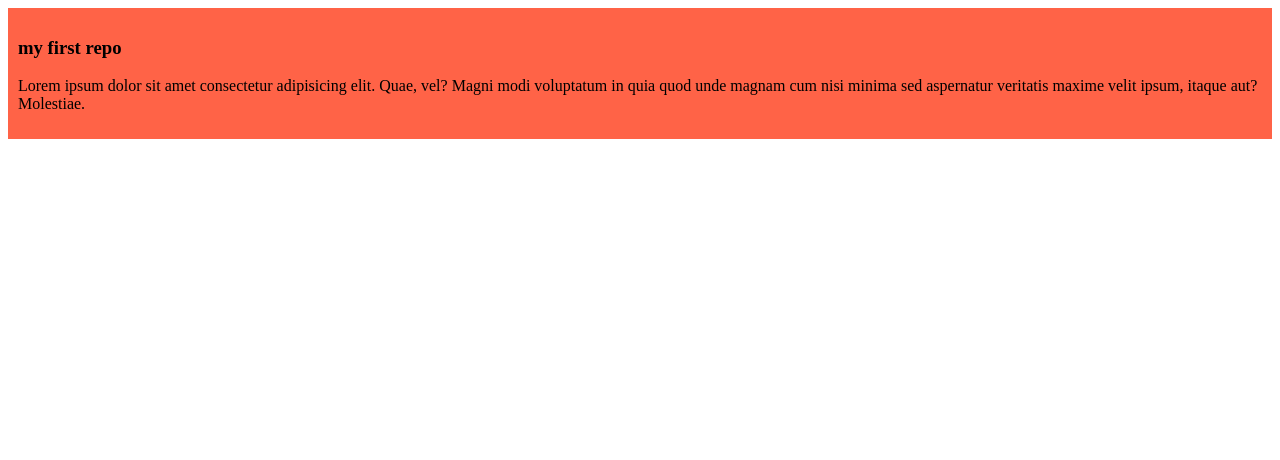
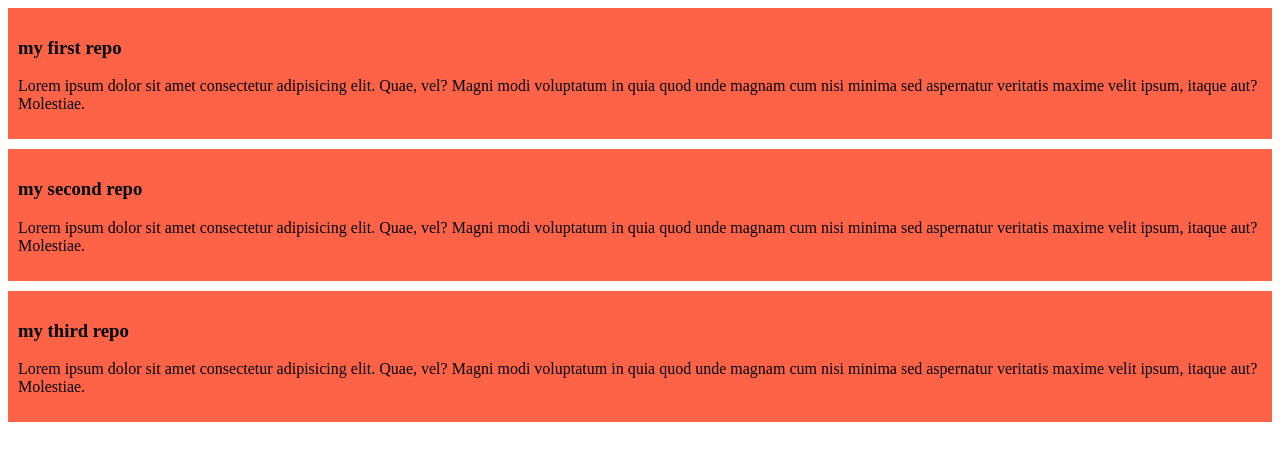
Before and after one commit to oxishtiak/first-practice, a plain HTML site: page index.html in a window 1280 px wide. Drawn offline with Linux system fonts and the light colour scheme.

Commit message:
added the second  blog

```diff
--- a/blog.css
+++ b/blog.css
@@ -1,4 +1,5 @@
 div{
    background-color: tomato;
    padding: 10px;
+   margin-bottom: 10px;
 }
--- a/index.html
+++ b/index.html
@@ -11,5 +11,13 @@
          <h3>my first repo</h3>
          <p>Lorem ipsum dolor sit amet consectetur adipisicing elit. Quae, vel? Magni modi voluptatum in quia quod unde magnam cum nisi minima sed aspernatur veritatis maxime velit ipsum, itaque aut? Molestiae.</p>
       </div>
+      <div>
+         <h3>my second repo</h3>
+         <p>Lorem ipsum dolor sit amet consectetur adipisicing elit. Quae, vel? Magni modi voluptatum in quia quod unde magnam cum nisi minima sed aspernatur veritatis maxime velit ipsum, itaque aut? Molestiae.</p>
+      </div>
+      <div>
+         <h3>my third repo</h3>
+         <p>Lorem ipsum dolor sit amet consectetur adipisicing elit. Quae, vel? Magni modi voluptatum in quia quod unde magnam cum nisi minima sed aspernatur veritatis maxime velit ipsum, itaque aut? Molestiae.</p>
+      </div>
    </body>
 </html>
```
